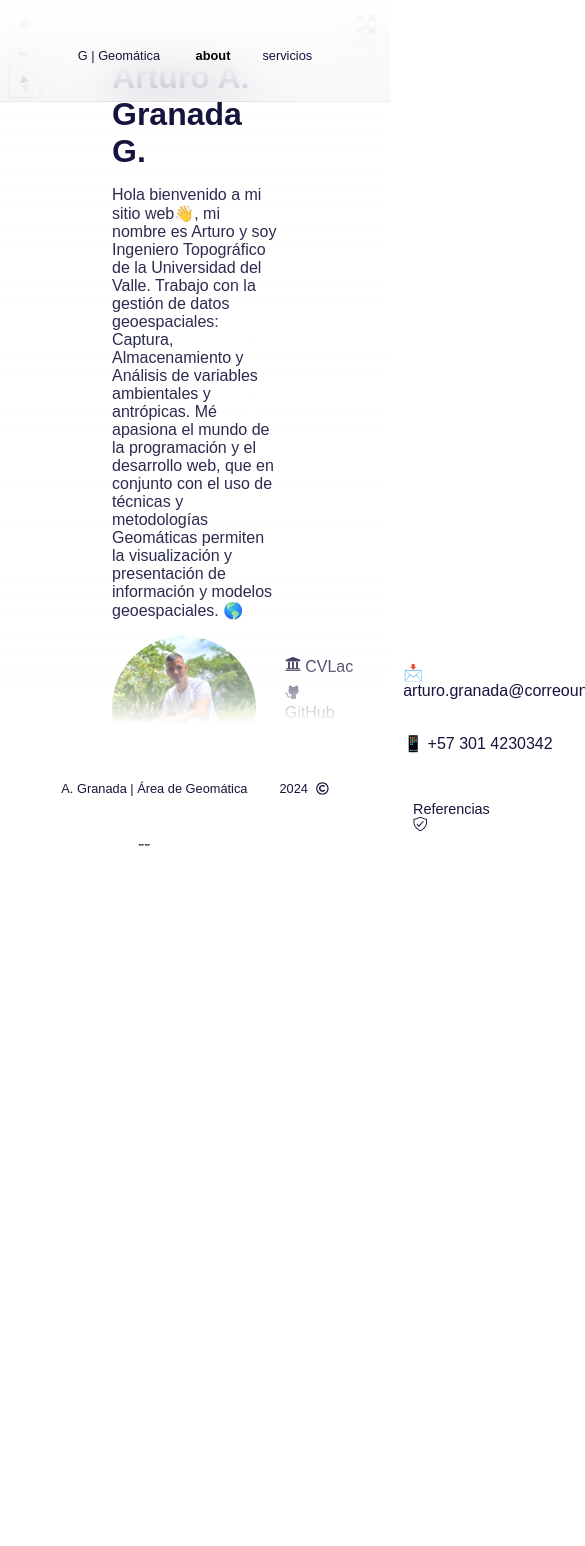
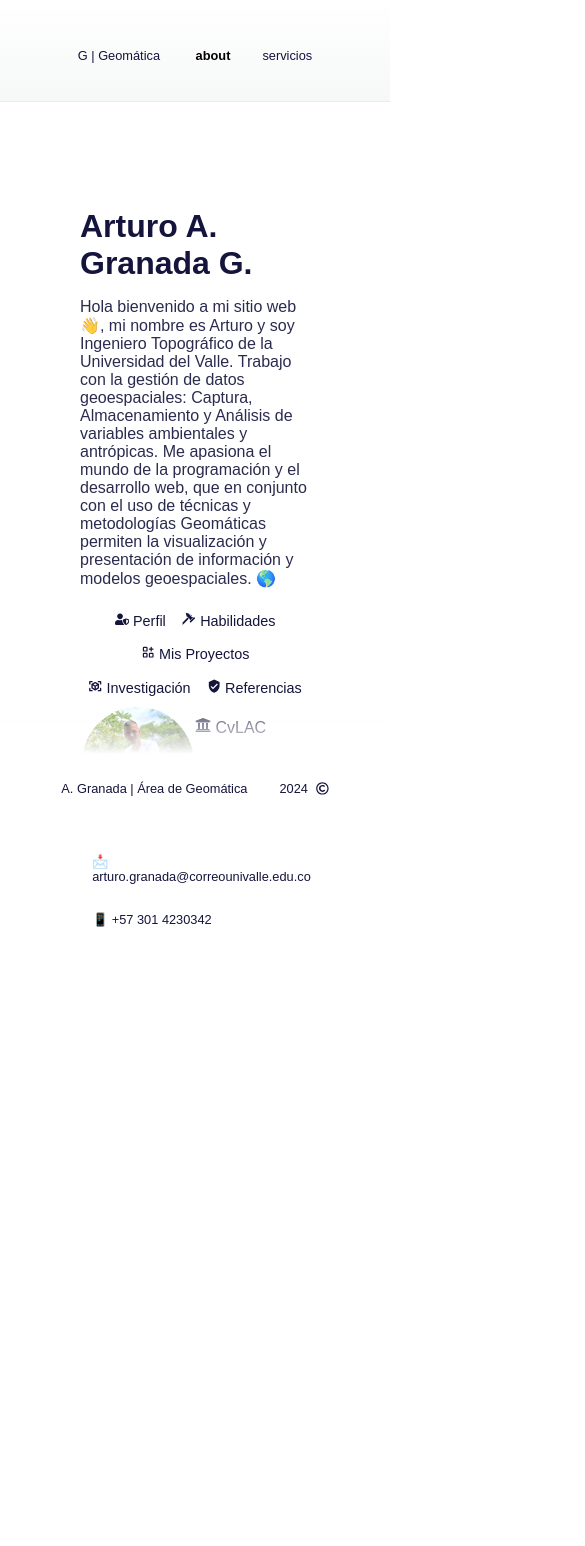
Before and after one commit to alexigranada/webpersonal, a React (Vite) app: page /about in a window 390 px wide. Shown: the top 1546 px of the page, 585 px wide, since content can reach past the window. Before the commit the page ends 874 px from the top, so only its background shows below. Built offline with nearby package versions, Linux system fonts and the light colour scheme; no server answers.

Commit message:
Mayo-06-2024

```diff
--- a/src/App.css
+++ b/src/App.css
@@ -5,7 +5,7 @@
   justify-content: flex-start;
   align-items: center;
   padding: 1.5rem 3.5rem;
-  height: 85vh;
+  height: 82vh;
   width: 100%;
   /*background: linear-gradient(to top, transparent, rgba(var(--background-end-rgb), 0.9) 40%, rgba(var(--background-start-rgb), 1));;
   */
@@ -60,6 +60,7 @@
   grid-template-columns: repeat(4, minmax(25%, auto));
   max-width: 100%;
   width: var(--max-width);
+  gap: 0.2rem;
 }
 
 .card {
@@ -117,7 +118,7 @@
   justify-content: center;
   align-items: center;
   position: relative;
-  padding: 4rem 0;
+  padding: 6rem 0;
   font-family: var(--font-century);
 }
 
@@ -126,26 +127,35 @@
 }
 
 .about {
+  display: flex;
   justify-content: center;
   align-items: center;
   position: relative;
-  padding: 1.2rem 3.5rem;
+  padding: 2rem 4rem 1rem 4rem;
   font-family: var(--font-century);
-  width: 100%;
-  max-width: var(--max-width);
+}
+
+.about_grid {
+  display: grid;
+  grid-template-columns: 25% 75%;
+  max-width: 100%;
+  width: var(--max-width);
+  gap: 0.2rem;
+  font-family: var(--font-century);
+  padding: 1rem 4rem 1rem 4rem;
 }
 
 .about_perfil {
+  display: grid;
+  grid-template-columns: 50% 50%;
+  max-width: 100%;
+  width: var(--max-width);
+}
+
+.portada {
   display: flex;
-  width: 100%;
-  max-width: var(--max-width);
   align-items: center;
-  flex-direction: row;
-  justify-content: space-between;
-  /*
-
-  flex-wrap: wrap;
-  justify-content: center;*/
+  justify-content: center;
 }
 
 .about h1 {
@@ -158,16 +168,15 @@
   opacity: 0.9;
 }
 
-.portada {
-  display: flex;
-  align-items: center;
+.about_pages {
+  display: grid;
+  grid-template-columns: 50% 50%;
 }
 
 .perfil {
-  margin-top: 1rem;
   position: relative;
   border-radius: 50%;
-  height: 9em;
+  height: 10rem;
   will-change: filter;
   transition: filter 300ms;
 }
@@ -179,13 +188,18 @@
   filter: drop-shadow(0 0 2em #ffffff);
 }
 
+.contenedor {
+  display:flex;
+  align-items: center;
+  font-family: var(--font-century);
+}
+
 .redes {
   list-style: none;
-  margin: 1rem 0 0 1rem;
 }
 
 .redes li {
-  padding: .5rem 0 0 0.8rem;
+  padding: 0.5rem 0;
 }
 
 .contacto {
@@ -194,14 +208,11 @@
   list-style: none
 }
 
-.contacto li {
-  padding-right: 5rem;
-}
-
 .portafolio {
   display: flex;
   justify-content: center;
   margin-top: 1rem;
+  font-family: var(--font-century);
 }
 
 .portafolio ul {
@@ -210,8 +221,9 @@
 }
 
 .boton {
-  font-size: 0.9rem;
-  padding: 0.3rem 2rem;
+  font-size: 1rem;
+  padding: 0.4rem 2rem;
+  list-style: none;
   /*background-color: rgba(var(--card-rgb),0.8);
   margin: 1rem;
 
@@ -242,15 +254,22 @@
 
 /* Mobile */
 @media (max-width: 700px) {
+
+  .main {
+    padding: 4rem 5rem 6rem 5rem;
+    height: 165vh;
+  }
+
   .content {
     padding: 4rem;
   }
 
   .grid {
+    display: grid;
     grid-template-columns: 1fr;
-    margin-bottom: 120px;
     max-width: 320px;
     text-align: center;
+    padding-bottom: 12rem;
   }
 
   .card {
@@ -259,10 +278,15 @@
 
   .card h2 {
     margin-bottom: 0.5rem;
+    font-size:larger;
   }
 
   .center {
     padding: 8rem 0 6rem;
+  }
+
+  .center h1 {
+    font-size:2rem;
   }
 
   .center::before {
@@ -307,7 +331,7 @@
     pointer-events: none;
     inset: auto 0 0;
     padding: 2rem;
-    height: 200px;
+    height: 150px;
     background: linear-gradient(
       to bottom,
       transparent 0%,
@@ -315,12 +339,91 @@
     );
     z-index: 1;
   }
+
+  .about {
+    padding: 8rem 0 1rem 0;
+  }
+
+  .about_grid {
+    display: grid;
+    grid-template-columns: 100%;
+    padding: 0;
+  }
+
+  .about_menu ul {
+    display: flex;
+    flex-wrap: wrap;
+    justify-content: center;
+  }
+
+  .about_pages{
+    display: grid;
+    grid-template-columns: 100%;
+  }
+
+  .perfil {
+    height: 7rem;
+  }
+
+  .boton {
+    font-size: 0.9rem;
+    padding: 0.5rem;
+  }
+
+  .card {
+    padding: 0.5rem;
+    margin: 0.6rem 0.2rem;
+  }
+
+  .contacto li {
+    font-size: 0.8rem;
+  }
 }
 
 /* Tablet and Smaller Desktop */
 @media (min-width: 701px) and (max-width: 1120px) {
+
+  .about {
+    padding: 1rem 2.5rem;
+  }
+
+  .about_perfil {
+    padding-top: 1rem;
+  }
+
+  .redes {
+    margin: 0.5rem 0 0.5rem 1rem;
+  }
+
+  .center {
+    padding: 3rem 0;
+  }
+
+  .perfil {
+    height: 7em;
+    margin-top: 0;
+  }
+
   .grid {
     grid-template-columns: repeat(2, 50%);
+  }
+
+  .card {
+    padding: 0.5rem 0;
+    font-size: small;
+  }
+
+  .redes li {
+    padding: 0.4rem 0;
+  }
+
+  .portafolio {
+    margin-top: 1.4rem;
+  }
+
+  .boton {
+    font-size: 0.8rem;
+    padding: 0.2rem 0.5rem;
   }
 }
 
--- a/src/componentes/MapLibre/MapLibre.jsx
+++ b/src/componentes/MapLibre/MapLibre.jsx
@@ -22,8 +22,8 @@ export default function Mapa () {
             zoom: zoom,
             bearing: 10,
             scaleControl: true,
-            fullscreenControl: "top-left",
             geolocateControl: true,
+            attributionControl: false,
             minimap: {
                 containerStyle: {
                   width: '200px',
@@ -32,9 +32,9 @@ export default function Mapa () {
             }
 
         });
-        map.current.addControl(new maplibregl.NavigationControl(), 'top-left');
+        map.current.addControl(new maplibregl.NavigationControl(), 'bottom-left');
         //map.current.addControl(new maplibregl.ScaleControl());
-        map.current.addControl(new maplibregl.FullscreenControl(), 'top-right');
+        map.current.addControl(new maplibregl.FullscreenControl(), 'bottom-right');
 
         const marker = new maplibregl.Marker({color: "#FF0000"})
             .setLngLat([-76.552,3.379])
--- a/src/componentes/MapLibre/map.css
+++ b/src/componentes/MapLibre/map.css
@@ -10,3 +10,11 @@
   width: 100%;
   height: 100%;
 }
+
+/* Mobile */
+@media (max-width: 700px) {
+
+  .map-wrap {
+    height: 195vh;
+  }
+}
--- a/src/paginas/Aboutpage.jsx
+++ b/src/paginas/Aboutpage.jsx
@@ -8,6 +8,9 @@ import { TbApps } from "react-icons/tb";
 import { PiCubeFocusBold } from "react-icons/pi";
 import { TbHomeRibbon } from "react-icons/tb";
 import { VscWorkspaceTrusted } from "react-icons/vsc";
+import { MdVerifiedUser } from "react-icons/md";
+import { FaUserShield } from "react-icons/fa";
+import { GiFlatHammer } from "react-icons/gi";
 
 function AboutPage() {
 
@@ -16,38 +19,47 @@ function AboutPage() {
         <div className="about">
              <div>
                 <h1>Arturo A. Granada G.</h1>
-                <p>Hola bienvenido a mi sitio web👋, mi nombre es Arturo y soy Ingeniero Topográfico de la Universidad del Valle. Trabajo con la gestión de datos geoespaciales: Captura, Almacenamiento y Análisis de variables ambientales y antrópicas. Mé apasiona el mundo de la programación y el desarrollo web, que en conjunto con el uso de técnicas y metodologías Geomáticas permiten la visualización y presentación de información y modelos geoespaciales. 🌎</p>
+                <p>Hola bienvenido a mi sitio web👋, mi nombre es Arturo y soy Ingeniero Topográfico de la Universidad del Valle. Trabajo con la gestión de datos geoespaciales: Captura, Almacenamiento y Análisis de variables ambientales y antrópicas. Me apasiona el mundo de la programación y el desarrollo web, que en conjunto con el uso de técnicas y metodologías Geomáticas permiten la visualización y presentación de información y modelos geoespaciales. 🌎</p>
                 {/** Geoportales en la web para la visualización de información geoespacial */}
             </div>
-            <div className="about_perfil">
-                <div className='portada'>
+        </div>
+
+        <div className='about_grid'>
+            <div className='about_menu'>
+                <ul>
+                    <li className='boton'><FaUserShield /> Perfil</li>
+                    <li className='boton'><GiFlatHammer /> Habilidades</li>
+                    <li className='boton'><TbApps /> Mis Proyectos</li>
+                    <li className='boton'><PiCubeFocusBold /> Investigación</li>
+                    <li className='boton'><MdVerifiedUser /> Referencias</li>
+                </ul>
+            </div>
+
+            <div className='about_pages'>
+                <div className="about_perfil">
+                    <div className='portada'>
                     <img src={Perfil} className='perfil' alt='A. Granada'></img>
+                    </div>
+                    <div className='contenedor'>
+                        <ul className='redes'>
+                            <li><FaUniversity /> CvLAC</li>
+                            <li><PiGithubLogoFill /> GitHub</li>
+                            <li><LiaLinkedinIn /> LinkedIn</li>
+                        </ul>
+                    </div>
+                </div>
 
-                    <ul className='redes'>
-                        <li><FaUniversity /> CVLac</li>
-                        <li><PiGithubLogoFill /> GitHub</li>
-                        <li><LiaLinkedinIn /> LinkendIn</li>
-                    </ul>
-                </div>
                 <div>
                     <ul className='contacto'>
                         <li className='card'> 📩 arturo.granada@correounivalle.edu.co</li> {/**📫 📨*/ }
                         <li className='card'> 📱 +57 301 4230342</li>
                     </ul>
-
                 </div>
             </div>
-            <div className='portafolio'>
-                <ul>
-                    <li className='boton'>Inicio <TbHomeRibbon /></li>
-                    <li className='boton'>Habilidades <GrTools /></li>
-                    <li className='boton'>Mis Proyectos <TbApps /></li>
-                    <li className='boton'>Investigación <PiCubeFocusBold /></li>
-                    <li className='boton'>Referencias <VscWorkspaceTrusted /></li>
-                </ul>
-            </div>
         </div>
+
         </>
+
     )
 }
 
--- a/src/paginas/Homepage.jsx
+++ b/src/paginas/Homepage.jsx
@@ -20,7 +20,7 @@ function HomePage() {
                         <h2>AED</h2>
                         <span><IoIosArrowForward /></span>
                     </div>
-                    <p>Ánalisis Exploratorio de Datos variables ambientales y climatologicas</p>
+                    <p>Análisis Exploratorio de Datos para variables ambientales y climatológicas</p>
                 </a>
 
                 <a className="card">
@@ -28,7 +28,7 @@ function HomePage() {
                         <h2>MDE</h2>
                         <span><IoIosArrowForward /></span>
                     </div>
-                    <p>Modelación Dinámica Espacial</p>
+                    <p>Modelación Dinámica Espacial de eventos ambientales climatológicos</p>
                 </a>
 
                 <a className="card">
@@ -36,7 +36,7 @@ function HomePage() {
                         <h2>GNSS </h2>
                         <span><IoIosArrowForward /></span>
                     </div>
-                    <p>Levantamiento de información por Sistema Satelital de Navegación Global y topográfia convencional</p>
+                    <p>Levantamiento de información por Sistema Satelital de Navegación Global y topografía convencional</p>
                 </a>
 
             </div>
--- a/src/paginas/Serviciospage.jsx
+++ b/src/paginas/Serviciospage.jsx
@@ -2,12 +2,22 @@ import { BsTools } from "react-icons/bs";
 
 function ServiciosPage() {
     return(
-
+    <>
         <div className="center">
-            <h1>SERVICIOS, página en desarrollo <BsTools /></h1>
-            <p>...</p>
+            <h1>SERVICIOS</h1>
         </div>
-
+        <div className="service_grid">
+            <div>
+                Pagina en
+            </div>
+            <div>
+                Desarrollo
+            </div>
+            <div>
+            <BsTools />
+            </div>
+        </div>
+    </>
     )
 }
 
```
